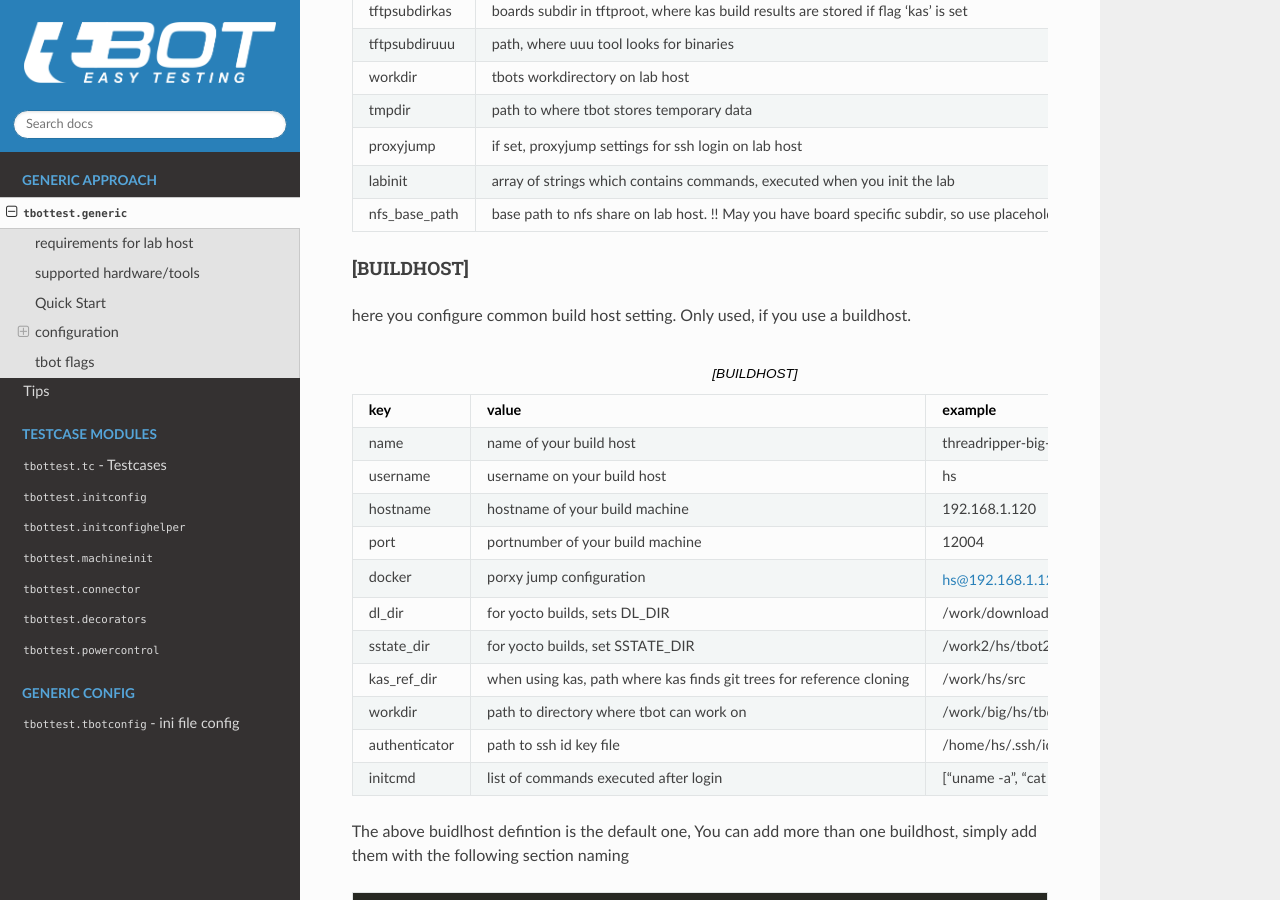
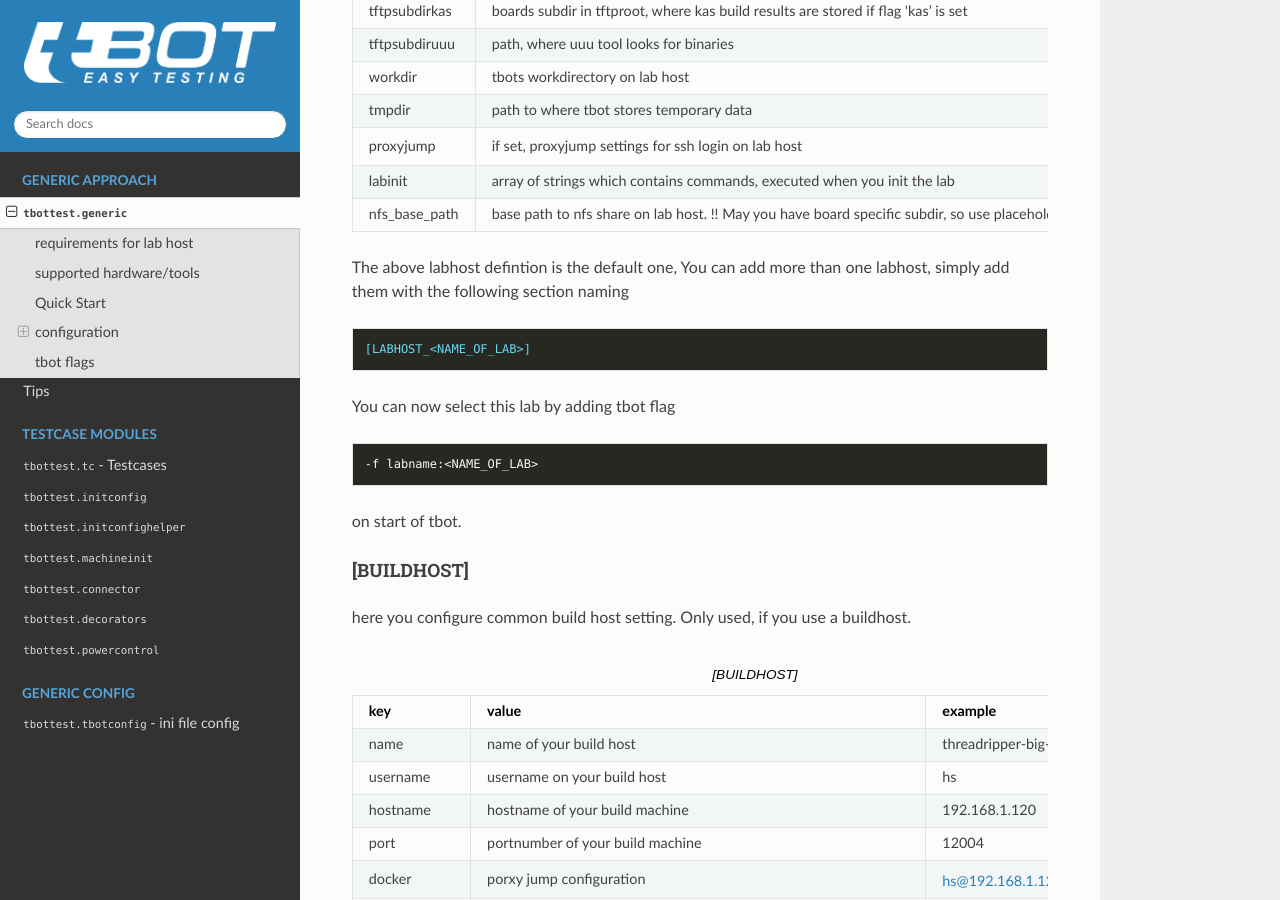
Before and after one commit to hsdenx/tbottest, a Sphinx documentation site: the page built from Documentation/generic.rst, in a window 1280 px wide and 900 px high, scrolled down 6217 px. Built offline with Sphinx 7.4.7 and the Read the Docs theme 2.0.0, drawn with Linux system fonts in a browser that asks for light colours; pages that are not in the unit, such as notebooks, are missing from menus; some of the changed text lies outside the part shown.

Commit message:
labgeneric: add more than one lab hosts
it is now possible to define more than one lab host in tbot.ini
file

You still need the default section [LABHOST] but you
can add more lab host with sefctions

[LABHOST_<name of lab host>]

and select the real used lab host with tbot flag

labname:<name of lab host>

Signed-off-by: Heiko Schocher <hs@denx.de>

```diff
--- a/Documentation/generic.rst
+++ b/Documentation/generic.rst
@@ -330,6 +330,23 @@ here you configure common lab host setting. Mandatory.
         "proxyjump", "if set, proxyjump settings for ssh login on lab host", "pi@xeidos.ddns.net"
         "labinit", "array of strings which contains commands, executed when you init the lab", "['sudo systemctl --all --no-pager restart tftpd-hpa']"
         "nfs_base_path", "base path to nfs share on lab host. !! May you have board specific subdir, so use placeholder @@TBOTLABBASENFSPATH@@ in board ini file and replace it in set_board_cfg", "/srv/nfs"
+
+The above labhost defintion is the default one, You can add more than
+one labhost, simply add them with the following section naming
+
+.. code-block:: ini
+
+   [LABHOST_<NAME_OF_LAB>]
+
+
+You can now select this lab by adding tbot flag
+
+.. code-block:: bash
+
+   -f labname:<NAME_OF_LAB>
+
+on start of tbot.
+
 
 [BUILDHOST]
 ^^^^^^^^^^^
@@ -876,6 +893,7 @@ tbot flag                Description
 ======================== ====================================================
 bootcmd                  format bootcmd:<real bootcmd>, example bootcmd:net_nfs will execute "run net_nfs"
 buildname                format buildname:<name of builder>, select the used buildhost.
+labname                  format labname:<name of lab host>, select the used lab host (configure in tbot.ini with LABHOST_<name>] section)
 gpiopower                use a gpio pin for boards power control
 powershellscript         use a shellscript for boards power control
 tinkerforge              use tinkerforge for boards power control
```
Also changed, not shown: 1 other file.
